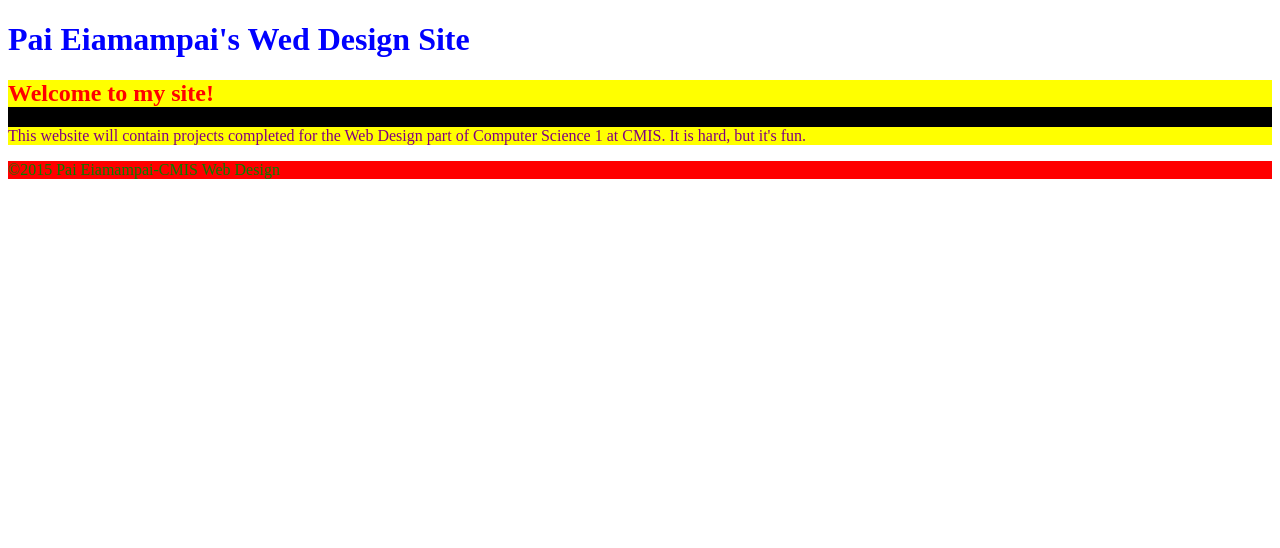
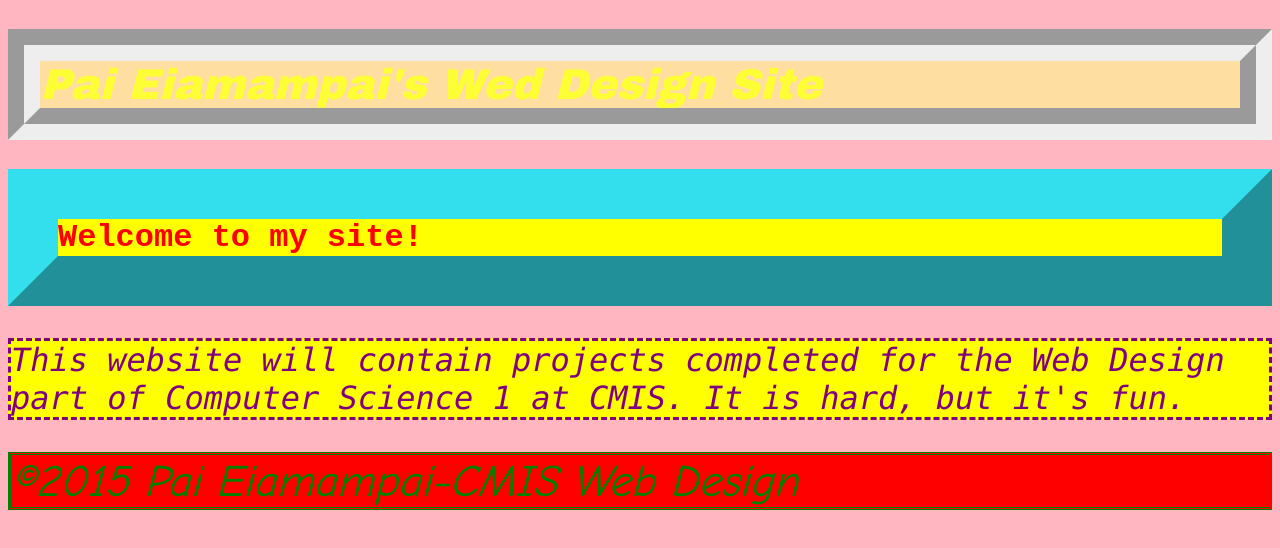
Before and after one commit to pai2365-cmis/pai2365-cmis-wd, a plain HTML site: page index.html in a window 1280 px wide. Drawn offline with Linux system fonts and the light colour scheme.

Commit message:
I worked on my website page.

```diff
--- a/main.css
+++ b/main.css
@@ -1,21 +1,47 @@
 h1{
-	color: blue;
-	background: white;
-
+	color: #fdff34;
+	background: #ffdea1;
+	font-family: "Arial Black", Gadget, sans-serif;
+	font-style: oblique;
+	border-style: groove;
+	font-size: 43px;
+	border-width: 32px;
 }
 main{
 	color: white;
-	background: black;
+	background: #ffb6c1;
+	font-family: "Comic Sans MS", cursive, sans-serif;
+	font-style: inherit;
+	font-size: 32px;
+	border-style: hidden;
+
 }
 h2{
 	color: red;
 	background: yellow;
+	font-family: "Courier New", Courier, monospace;
+	font-style: inherit;
+	border-style: outset;
+	border-width:13px;
+	font-size: 32px;
+	border-width: 50px;
+	border-color: #33dfed;
 }
 p{
 	color: purple;
 	background: yellow;
+	font-family: "Lucida Console", Monaco, monospace;
+	font-style: italic;
+	border-style: dashed;
 }
 footer{
 	color: green;
 	background: red;
+	font-family: "Comic Sans MS", cursive, sans-serif;
+	font-style: italic;
+	border-style: double;
+	font-size: 45px;
 }
+body{
+	background-color: #ffb6c1;
+}
```
